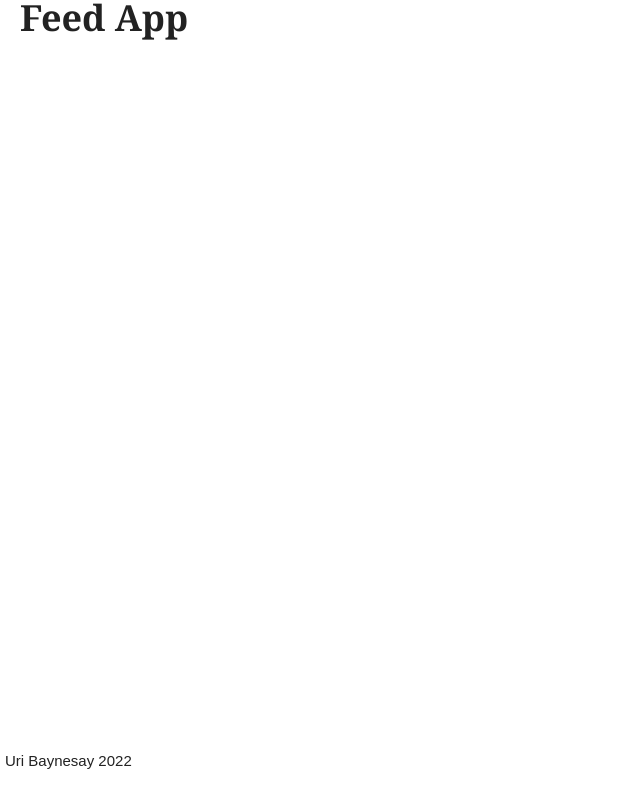
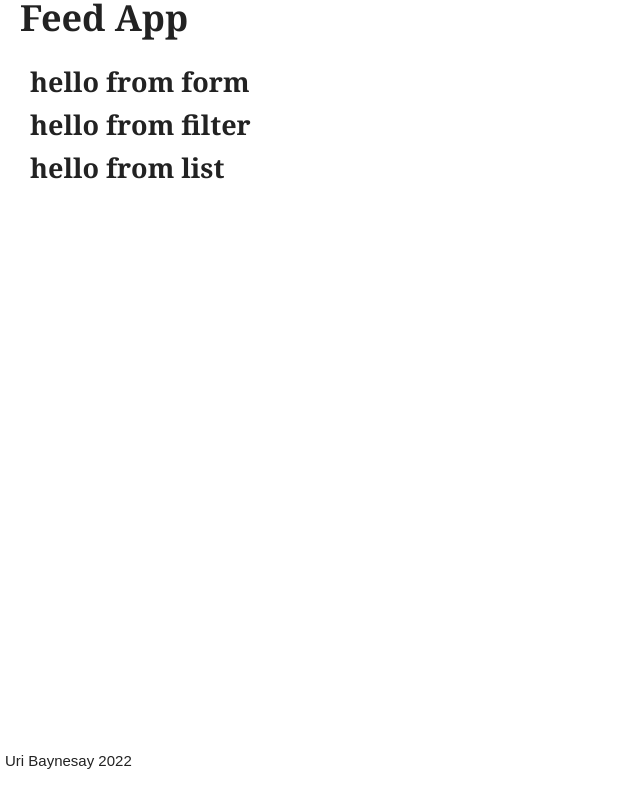
Before and after one commit to UriBaynesay/Feed-frontend, a React (Create React App) app: page / in a window 1280 px wide. Shown: the whole page, without its empty margins (0-640 px from the left). Built offline with nearby package versions, Linux system fonts and the light colour scheme.

Commit message:
intial feed app render done

```diff
--- a/public/index.html
+++ b/public/index.html
@@ -24,7 +24,7 @@
       work correctly both with client-side routing and a non-root public URL.
       Learn how to configure a non-root public URL by running `npm run build`.
     -->
-    <title>Template</title>
+    <title>Feed App</title>
   </head>
   <body>
     <noscript>You need to enable JavaScript to run this app.</noscript>
--- a/src/cmp/feed-app.jsx
+++ b/src/cmp/feed-app.jsx
@@ -1,4 +1,27 @@
-export const FeedApp = ()=>{
-    return <section className="feed-app-container">
+import { FeedForm } from "./feed-form"
+import { FeedFilter } from "./feed-filter"
+import { MsgList } from "./msg-list"
+import { useEffect, useState } from "react"
+
+export const FeedApp = () => {
+  const [msgs, setMsgs] = useState([])
+
+  useEffect(()=>{
+    loadMsgs()
+  })
+
+  const loadMsgs=async()=>{
+    setMsgs()
+  }
+
+  const onSendMsg = (msg) => {}
+  const onSetFilter = (filterBy) => {}
+
+  return (
+    <section className="feed-app-container">
+      <FeedForm onSendMsg={onSendMsg} />
+      <FeedFilter onSetFilter={onSetFilter} />
+      <MsgList msgs={msgs} />
     </section>
+  )
 }
--- /dev/null
+++ b/src/cmp/feed-filter.jsx
@@ -0,0 +1,3 @@
+export const FeedFilter = ({ onSetFilter }) => {
+  return <h2>hello from filter</h2>
+}
--- /dev/null
+++ b/src/cmp/feed-form.jsx
@@ -0,0 +1,3 @@
+export const FeedForm = ({ onSendMsg }) => {
+  return <h1>hello from form</h1>
+}
--- /dev/null
+++ b/src/cmp/msg-list.jsx
@@ -0,0 +1,3 @@
+export const MsgList = () => {
+  return <h1>hello from list</h1>
+}
```
